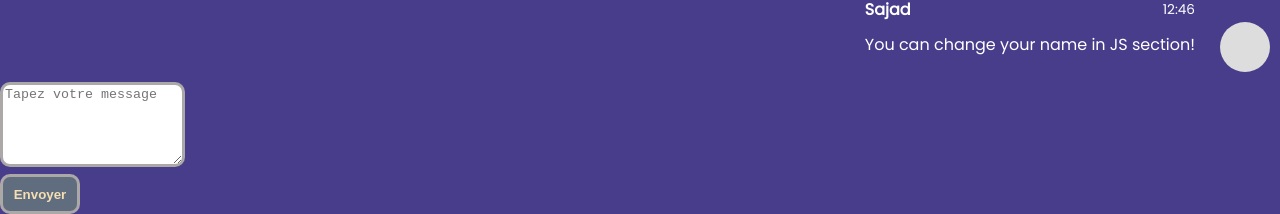
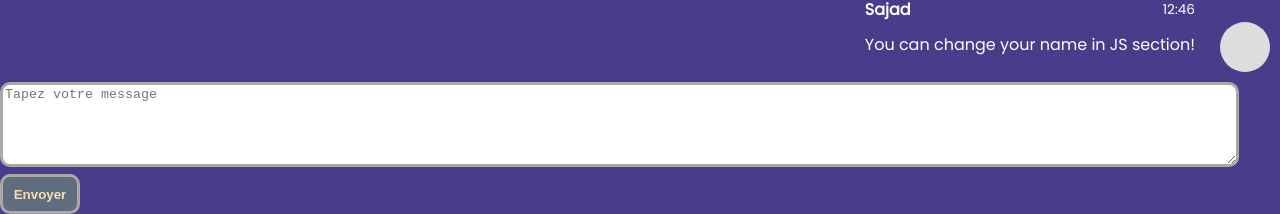
Before and after one commit to alexissengangabo07/nodejs-chat-app, a React (Create React App) app in the folder client/: page /home in a window 1280 px wide. Both pictures are taken after typing "Sample" into the empty fields and a click on the input "Connectez-vous". Shown: the part 586-800 px from the top of the page. Built offline with nearby package versions, Linux system fonts and the light colour scheme; no server answers.

Commit message:
style: Box massage

```diff
--- a/client/src/components/home/style.css
+++ b/client/src/components/home/style.css
@@ -38,6 +38,8 @@
 
 .textarea-message {
     height: 75px;
+    width: 96%;
+    align-items: center;
     border-radius: 10px;
     border: solid rgb(173, 168, 168);
 }
```
